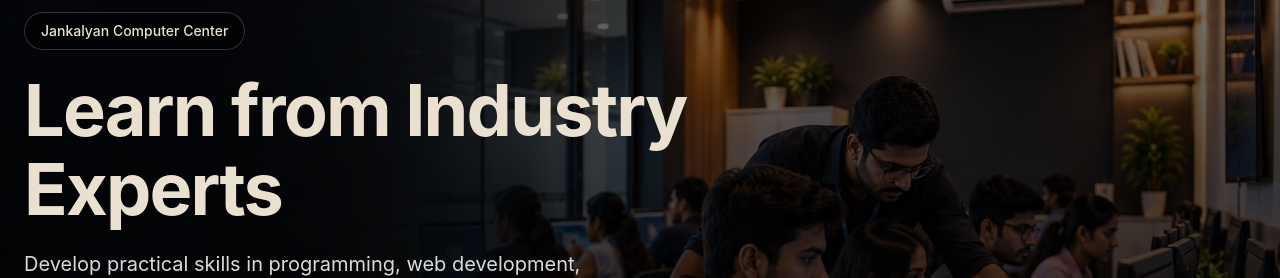
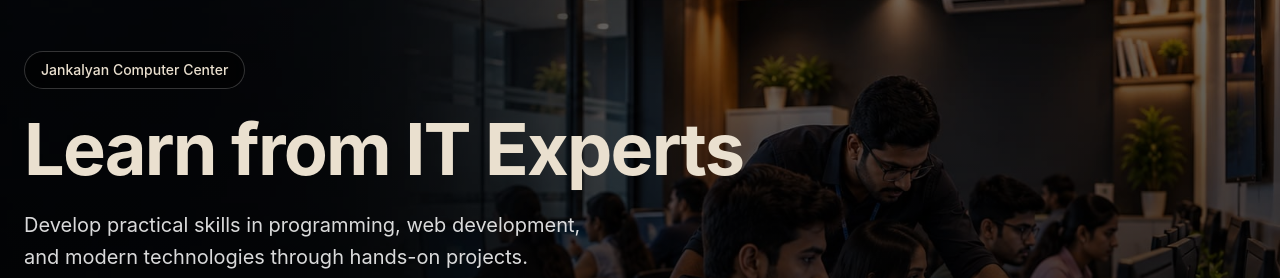
Before and after one commit to vatsalpatel-bit/Computer-academy, a React (Vite) app in the folder client/: page / in a window 1280 px wide. Shown: the part 183-461 px from the top of the page. Built offline with nearby package versions, Linux system fonts and the light colour scheme; no server answers.

Commit message:
fix:hero page text alignment

```diff
--- a/client/src/components/student/home/Hero.jsx
+++ b/client/src/components/student/home/Hero.jsx
@@ -22,7 +22,7 @@ const slides = [
   },
   {
     id: 2,
-    title: 'Learn from Industry Experts',
+    title: 'Learn from IT Experts',
     subtitle:
       'Develop practical skills in programming, web development, and modern technologies through hands-on projects.',
     image: image2,
@@ -159,11 +159,13 @@ const Hero = () => {
     max-w-[340px]
 
     sm:text-5xl
-                      sm:max-w-2xl
+    sm:max-w-4xl
 
     md:text-6xl
+    md:max-w-4xl
 
     lg:text-7xl
+    lg:max-w-4xl
   "
                   >
                     {slide.title}
```
Lines whose indentation alone changed are shown as unchanged.
